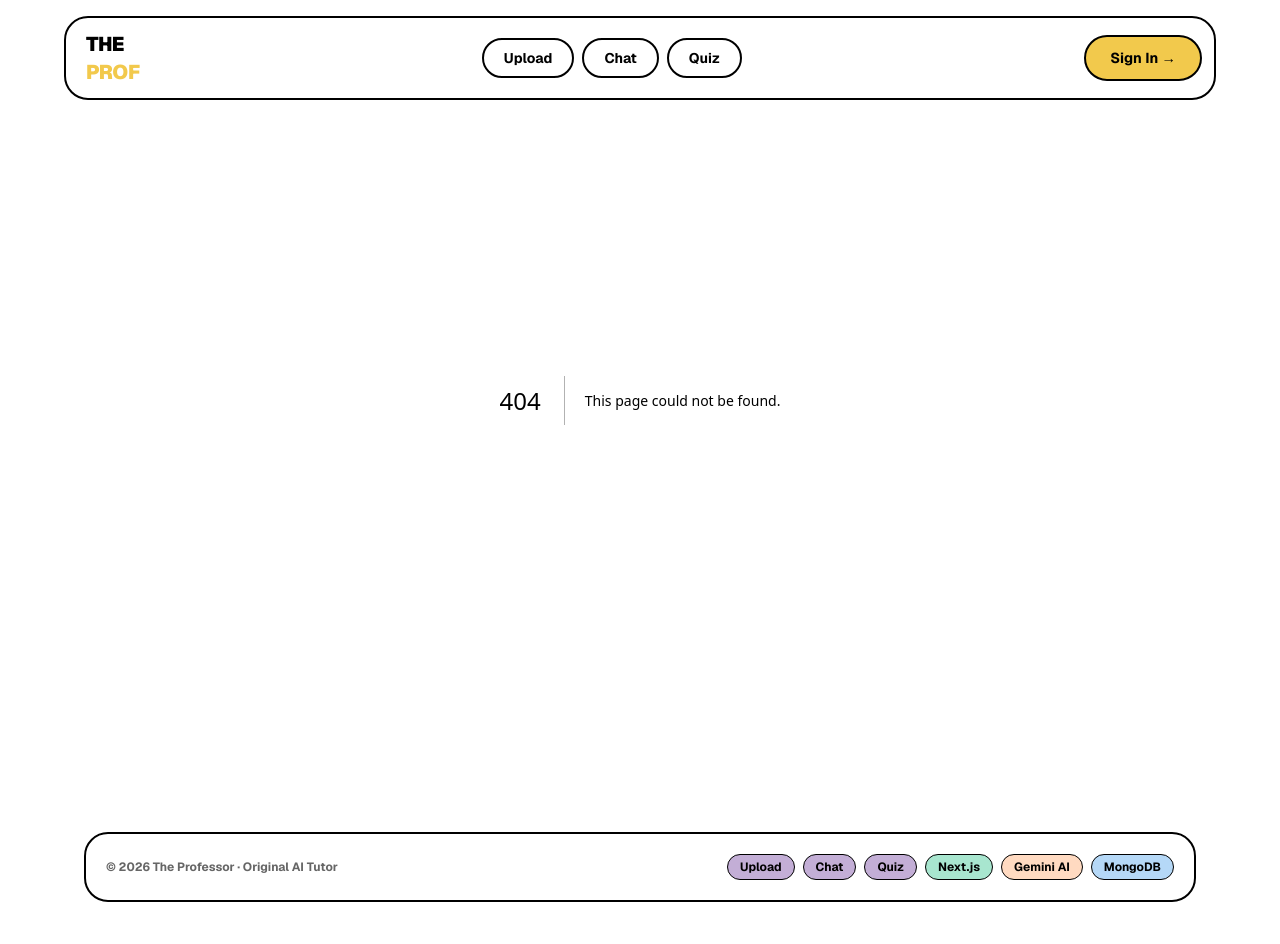
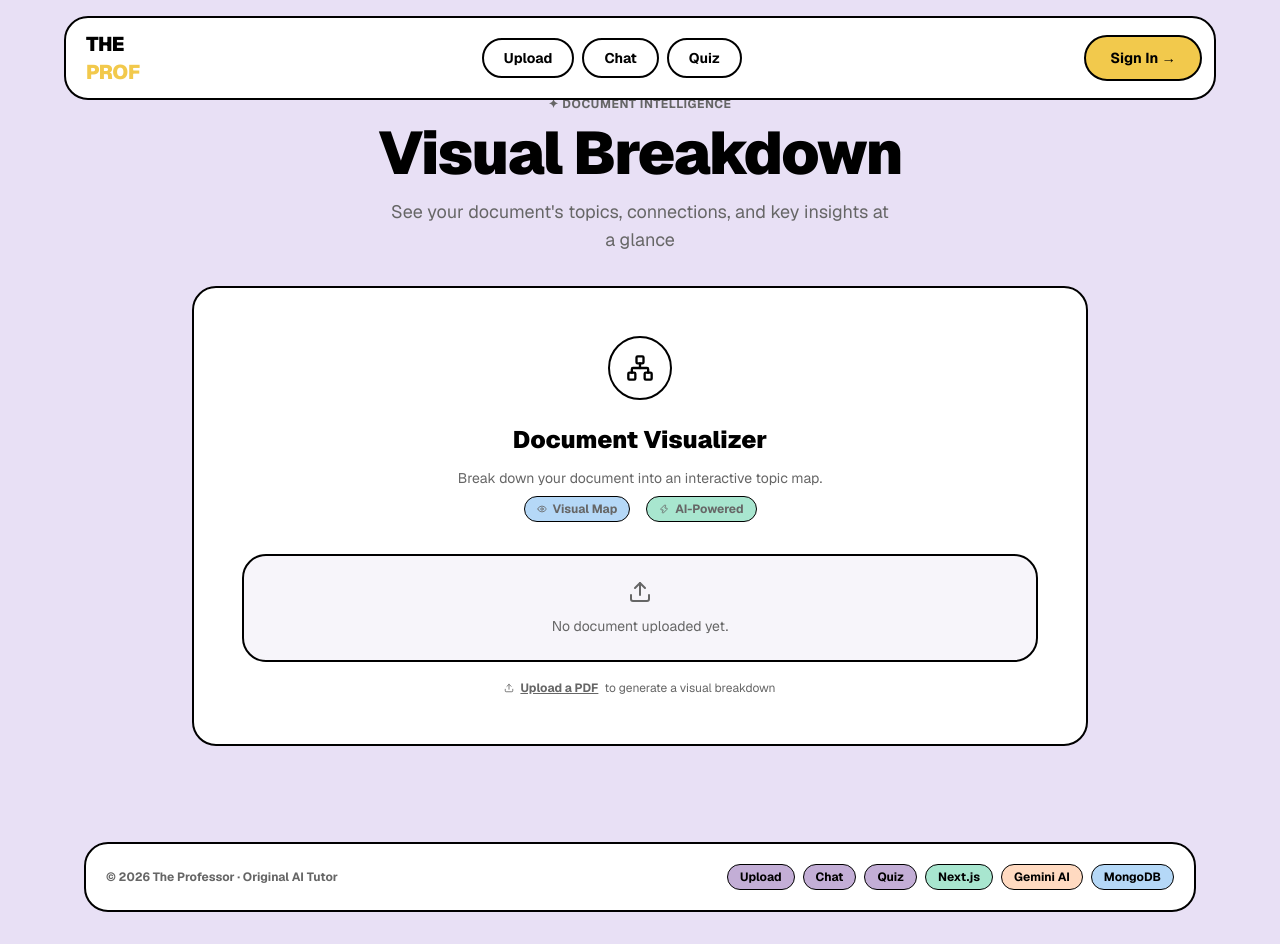
Before and after one commit to Vegapunk-debug/the-professor, a Next.js app in the folder client/: page /visualize in a window 1280 px wide. Before the commit this address had no page. Built offline with nearby package versions, Linux system fonts and the light colour scheme.

Commit message:
feat: add document visualization page entry

```diff
--- /dev/null
+++ b/client/src/app/visualize/page.tsx
@@ -0,0 +1,24 @@
+import type { Metadata } from 'next';
+import DocumentVisualizer from '@/components/DocumentVisualizer';
+
+export const metadata: Metadata = {
+  title: 'Visualize | The Professor',
+  description: 'Visualize your document as an interactive topic map with AI-powered analysis.',
+};
+
+export default function VisualizePage() {
+  return (
+    <main className="container-page">
+      <div className="wrapper">
+        <div className="text-center mb-8">
+          <p className="label-text mb-2">✦ Document Intelligence</p>
+          <h1 className="page-title mb-3">Visual Breakdown</h1>
+          <p className="text-muted-foreground text-base sm:text-lg max-w-lg mx-auto">
+            See your document&apos;s topics, connections, and key insights at a glance
+          </p>
+        </div>
+        <DocumentVisualizer />
+      </div>
+    </main>
+  );
+}
```
